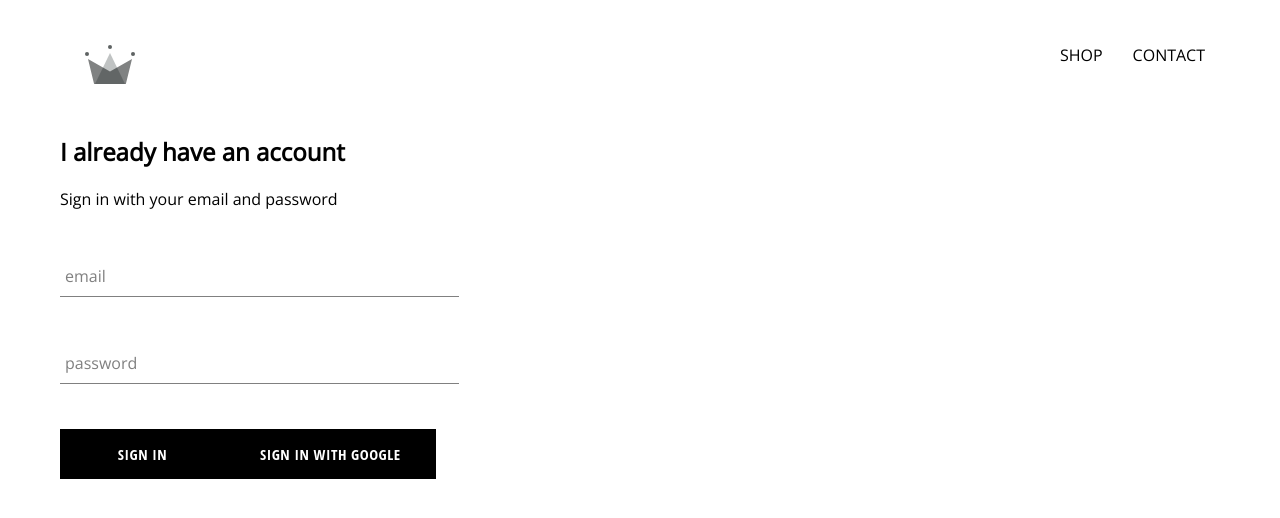
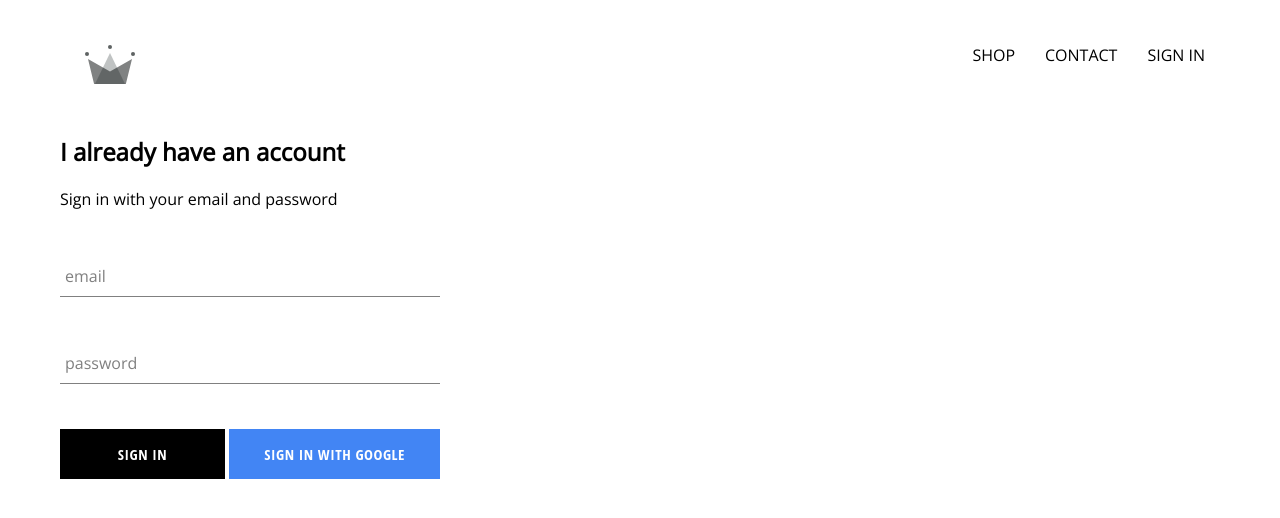
Before and after one commit to silversavi/crwn-clothing, a React (Create React App) app: page /signin in a window 1280 px wide. Shown: the top 518 px of the page. Built offline with nearby package versions, Linux system fonts and the light colour scheme; no server answers.

Commit message:
integrated firebase into application, created sign in page with sign in component and sign in with google

```diff
--- a/src/App.css
+++ b/src/App.css
@@ -7,3 +7,7 @@
   text-decoration: none;
   color: black;
 }
+
+* {
+  box-sizing: border-box;
+}
--- a/src/App.js
+++ b/src/App.js
@@ -7,11 +7,35 @@
 import ShopPage from './pages/shop/shop.component';
 import SignInAndSignUpPage from './pages/sign-in-and-sign-up/sign-in-and-sign-up.component';
 import Header from './components/header/header.component';
+import { auth } from './firebase/firebase.utils';
 
-function App() {
+class App extends React.Component {
+  constructor() {
+    super();
+
+    this.state = {
+      currentUser: null
+    }
+  }
+
+  unsubscribeFromAuth = null
+
+  componentDidMount() {
+    this.unsubscribeFromAuth = auth.onAuthStateChanged(user => {
+      this.setState({ currentUser: user })
+
+      console.log(user)
+    })
+  }
+
+  componentWillUnmount() {
+    this.unsubscribeFromAuth();
+  }
+
+  render() {
     return (
       <div>
-      <Header />
+        <Header currentUser={this.state.currentUser}/>
         <Switch>
           <Route exact path='/' component={HomePage}></Route>
           <Route path='/shop' component={ShopPage}></Route>
@@ -21,5 +45,6 @@
       </div>
     );
   }
+}
 
 export default App;
--- a/src/components/custom-button/custom-button.component.jsx
+++ b/src/components/custom-button/custom-button.component.jsx
@@ -2,8 +2,8 @@
 
 import './custom-button.styles.scss';
 
-const CustomButton = ({ children, ...otherProps }) => (
-    <button className="custom-button" { ...otherProps }>
+const CustomButton = ({ children, isGoogleSignIn, ...otherProps }) => (
+    <button className={`${isGoogleSignIn ? 'google-sign-in' : '' } custom-button`} { ...otherProps }>
         {children}
     </button>
 );
--- a/src/components/custom-button/custom-button.styles.scss
+++ b/src/components/custom-button/custom-button.styles.scss
@@ -19,4 +19,14 @@
       color: black;
       border: 1px solid black;
     }
+
+    &.google-sign-in {
+      background-color: #4285f4;
+      color: white;
+
+      &:hover {
+        background-color: #357ae8;
+        border: none;
+      }
+    }
   }
--- a/src/components/header/header.component.jsx
+++ b/src/components/header/header.component.jsx
@@ -1,11 +1,13 @@
 import React from 'react';
 import { Link } from 'react-router-dom';
+
+import { auth } from '../../firebase/firebase.utils';
 
 import { ReactComponent as Logo } from '../../assets/crown.svg';
 
 import './header.styles.scss';
 
-const Header = () => (
+const Header = ({ currentUser }) => (
     <div className="header">
         <Link className='logo-container' to="/">
             <Logo className='Logo'></Logo>
@@ -13,6 +15,12 @@
         <div className="options">
             <Link className='option' to='/shop'>SHOP</Link>
             <Link className='option' to='/shop'>CONTACT</Link>
+            {
+                currentUser ?
+                <div className='option' onClick={() => auth.signOut()}>SIGN OUT</div>
+                :
+                <Link className='option' to='/signin'>SIGN IN</Link>
+            }
         </div>
 
     </div>
--- a/src/components/header/header.styles.scss
+++ b/src/components/header/header.styles.scss
@@ -20,6 +20,7 @@
 
       .option {
         padding: 10px 15px;
+        cursor: pointer;
       }
     }
   }
--- a/src/components/sign-in/sign-in.component.jsx
+++ b/src/components/sign-in/sign-in.component.jsx
@@ -51,12 +51,14 @@
                         label="password"
                         required
                     />
-                    <CustomButton type="submit"> Sign in </CustomButton>
-                    <CustomButton onClick={ signInWithGoogle }>
-                        { ' ' }
-                        Sign in with Google
-                        { ' ' }
-                     </CustomButton>
+                    <div className="buttons">
+                        <CustomButton type="submit"> Sign in </CustomButton>
+                        <CustomButton onClick={ signInWithGoogle } isGoogleSignIn>
+                            { ' ' }
+                            Sign in with Google
+                            { ' ' }
+                        </CustomButton>
+                    </div>
 
                 </form>
             </div>
--- a/src/components/sign-in/sign-in.styles.scss
+++ b/src/components/sign-in/sign-in.styles.scss
@@ -1,9 +1,14 @@
 .sign-in {
-    width: 30vw;
+    width: 380px;
     display: flex;
     flex-direction: column;
 
     .title {
         margin: 10px 0;
     }
+
+    .buttons {
+        display: flex;
+        justify-content: space-between;
+    }
 }
```
Lines whose indentation alone changed are shown as unchanged.
